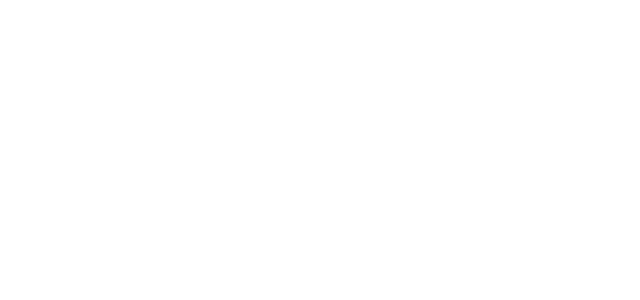
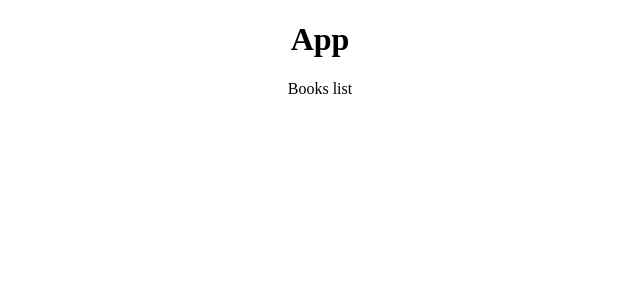
Before and after one commit to quackness/wordpress-react, a React (Create React App) app in the folder frontend/: page / in a window 1280 px wide. Shown: the top 300 px of the page, without its empty margins (320-960 px from the left). Built offline with nearby package versions, Linux system fonts and the light colour scheme.

Commit message:
import Books component: git add ../App.js

```diff
--- a/frontend/src/App.js
+++ b/frontend/src/App.js
@@ -1,9 +1,13 @@
 
 import './App.css';
+import Books from './components/books';
 
 function App() {
   return (
     <div className="App">
+      <h1>App</h1>
+
+      <Books />
 
     </div>
   );
```
